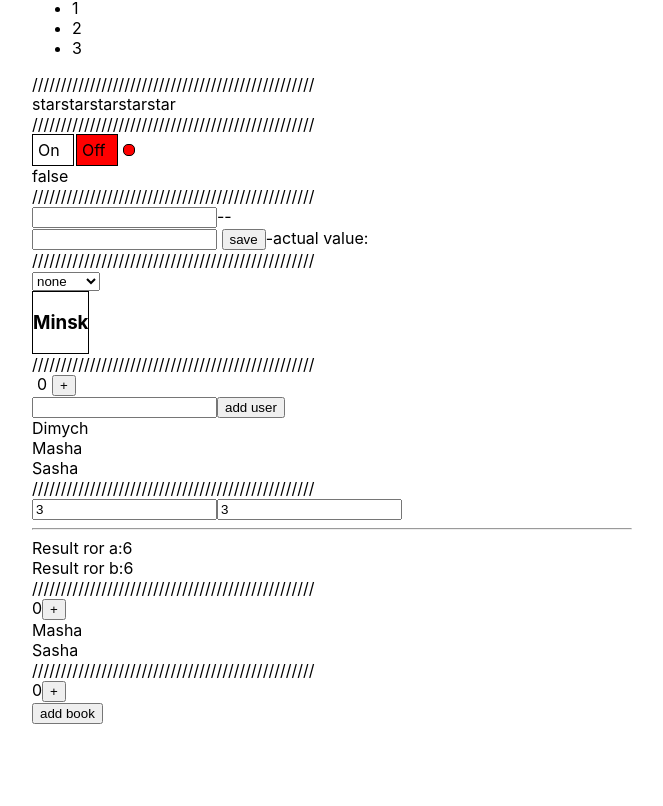
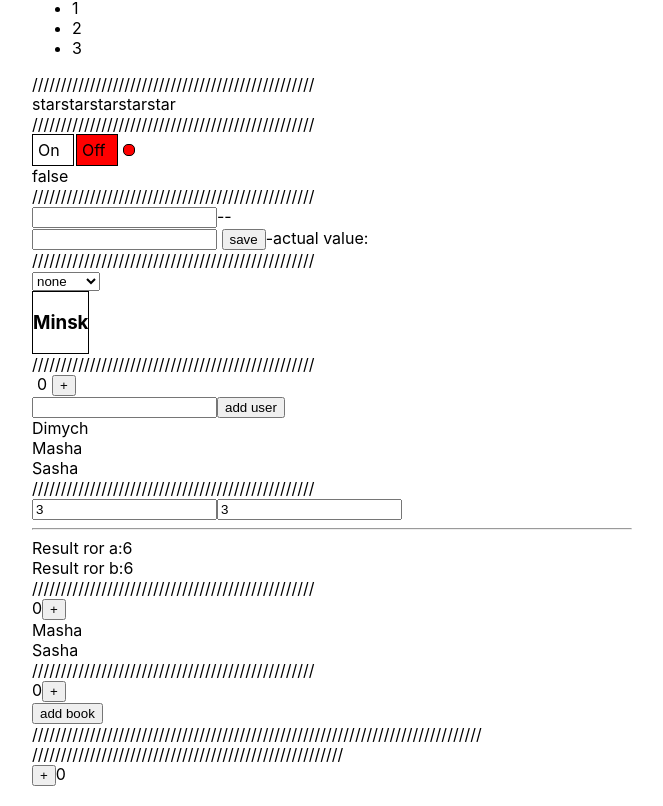
Before and after one commit to svetik-kov/kabzda_kak_prosto, a React (Create React App) app: page / in a window 1280 px wide. Shown: the part 616-1422 px from the top of the page, without its empty margins (308-971 px from the left). Before the commit the page ends 1360 px from the top, so only its background shows below. Built offline with nearby package versions, Linux system fonts and the light colour scheme.

Commit message:
20 навороченный useState

```diff
--- a/src/App.tsx
+++ b/src/App.tsx
@@ -11,6 +11,7 @@ import {Select} from './components/Select/Select';
 import {Example} from './components/ReactMemo';
 import {DifficultCountingExample, HelpForReactMemoExample} from './components/UseMemo';
 import {LikeUseCallback} from './components/LikeUseCallback';
+import {Example1} from './components/UseState';
 
 function App() {
     const [ratingValue, setRatingValue] = useState<RatingValueType>(0)
@@ -82,6 +83,12 @@ function App() {
             <div><HelpForReactMemoExample/></div>
             <div>/////////////////////////////////////////////////</div>
             <div><LikeUseCallback/></div>
+
+            //////////////////////////////////////////////////////////////////////////////
+            //////////////////////////////////////////////////////
+            <div>
+                <Example1/>
+            </div>
         </div>
 
     );
--- a/src/components/LikeUseCallback.tsx
+++ b/src/components/LikeUseCallback.tsx
@@ -23,7 +23,6 @@ export const LikeUseCallback = () => {
     const memoizedAddBook2 = useCallback(() => {
         setBooks([...books, 'Angular' + new Date().getTime()])
     }, [books])
-
 
     /*  const newArray = useMemo(() => {
           return books.filter(u => u.toLowerCase().indexOf('a') !== -1)
--- /dev/null
+++ b/src/components/UseState.tsx
@@ -0,0 +1,23 @@
+import {memo, useMemo, useState} from 'react';
+
+export default {
+    title: 'useState demo'
+}
+
+function generateData() {
+    console.log('generateData')
+    return 21889378738
+}
+
+export const Example1 = () => {
+    console.log('Example1')
+    const [counter, setCounter] = useState(0)
+//const initialValue=useMemo(generateData,[])
+    const changer=(state:number)=>state+1
+    return <>
+
+        <button onClick={() => setCounter(changer)}>+</button>
+        {counter}
+
+    </>
+}
```
